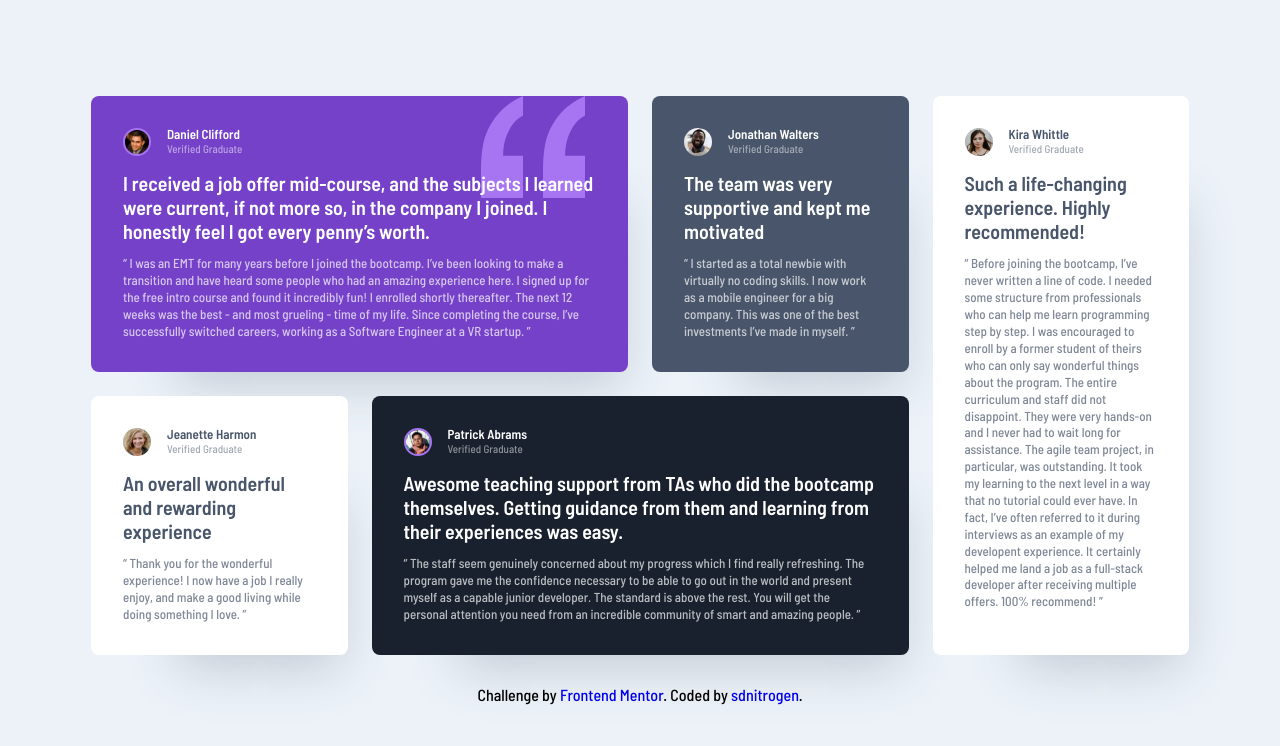
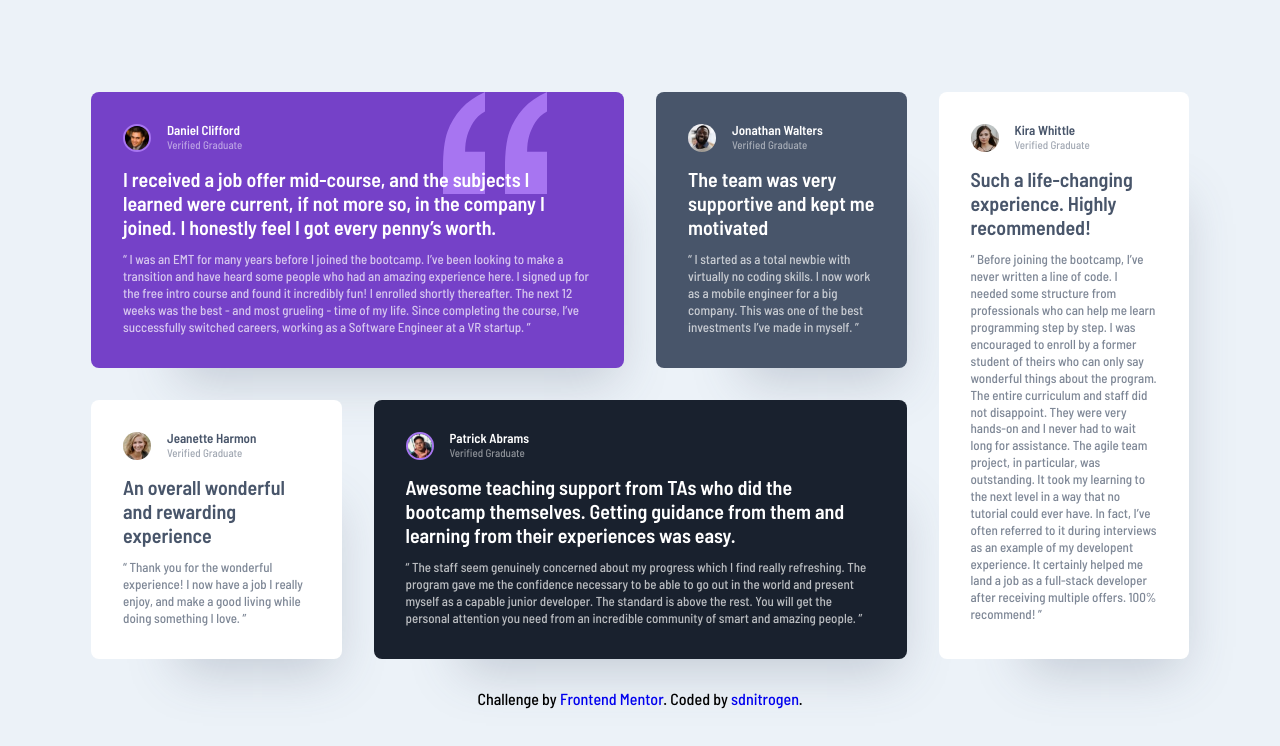
Before and after one commit to sdnitrogen/testimonials-grid-section, a plain HTML site: page index.html in a window 1280 px wide. Drawn offline with Linux system fonts and the light colour scheme.

Commit message:
bug fixes and updated links

```diff
--- a/style.css
+++ b/style.css
@@ -50,7 +50,7 @@ body {
 
 .testimonial__section {
     display: grid;
-    gap: 1.5rem;
+    gap: 2rem;
 }
 
 .testimonial {
@@ -68,7 +68,7 @@ body {
 .quote {
     background-image: url("./images/bg-pattern-quotation.svg");
     background-repeat: no-repeat;
-    background-position: top 0% right 10%;
+    background-position: top 0% right 18%;
 }
 
 img {
```
Also changed, not shown: 1 other file.
